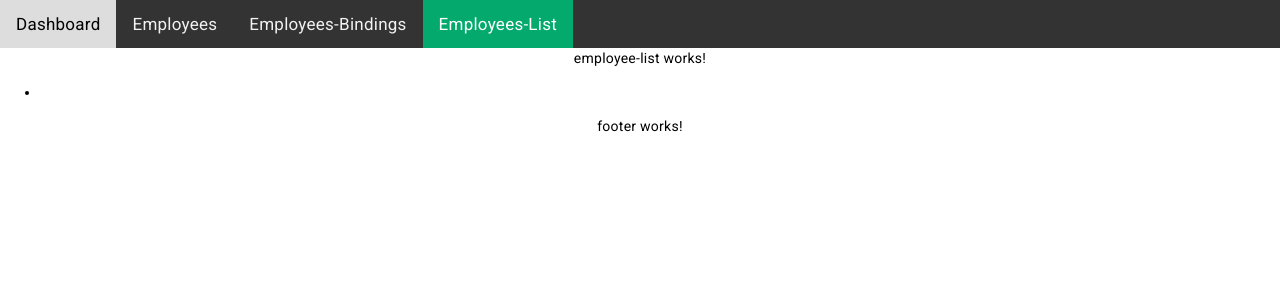
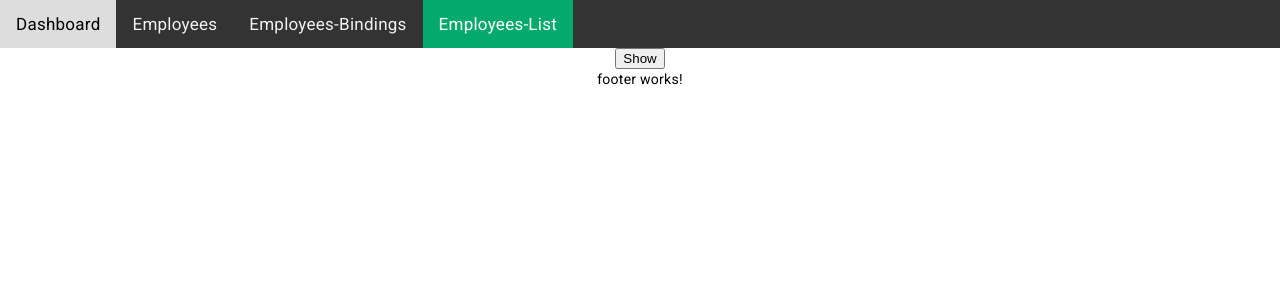
Before and after one commit to rekhabanga99/angular, an Angular app: page /employees-list in a window 1280 px wide. Shown: the top 300 px of the page. Built offline with nearby package versions, Linux system fonts and the light colour scheme.

Commit message:
services

```diff
--- a/src/app/employee-bindings/employee-bindings.component.ts
+++ b/src/app/employee-bindings/employee-bindings.component.ts
@@ -32,7 +32,7 @@ export class EmployeeBindingsComponent implements OnInit {
   ngOnInit(): void {
     this.empName = {
       firstName: 'First Name set by parent',
-      lastName: 'LasrName set by parent',
+      lastName: 'LastName set by parent',
     };
     this.employeeService.setName(this.empName);
   }
--- a/src/app/employee-list/employee-list.component.html
+++ b/src/app/employee-list/employee-list.component.html
@@ -1,6 +1,16 @@
+<button (click)="toggle()" id="bt">
+  {{buttonName}}
+</button>
+
+<ng-container *ngIf="show">
+  <div style="margin: 0 auto;text-align: left;">
+    <div>
 <p>employee-list works!</p>
 <ul>
     <li *ngFor="let item of friendslist">
-      {{ item.firstName }} {{ item.lastName }}
+      {{ item?.firstName }} {{ item?.lastName }}
     </li>
   </ul>
+</div>
+</div>
+</ng-container>
--- a/src/app/employee-list/employee-list.component.ts
+++ b/src/app/employee-list/employee-list.component.ts
@@ -9,6 +9,18 @@ import { EmployeeService } from '../services/employee.service';
 })
 export class EmployeeListComponent {
   friendslist: EmpName[] = []
+  public show:boolean = false;
+  public buttonName:any = 'Show';
+
+  toggle() {
+    this.show = !this.show;
+
+    // Change the name of the button.
+    if(this.show)
+      this.buttonName = "Hide";
+    else
+      this.buttonName = "Show";
+  }
   constructor(private employeeService: EmployeeService) {
   }
   getNameListUsingService() {
```
